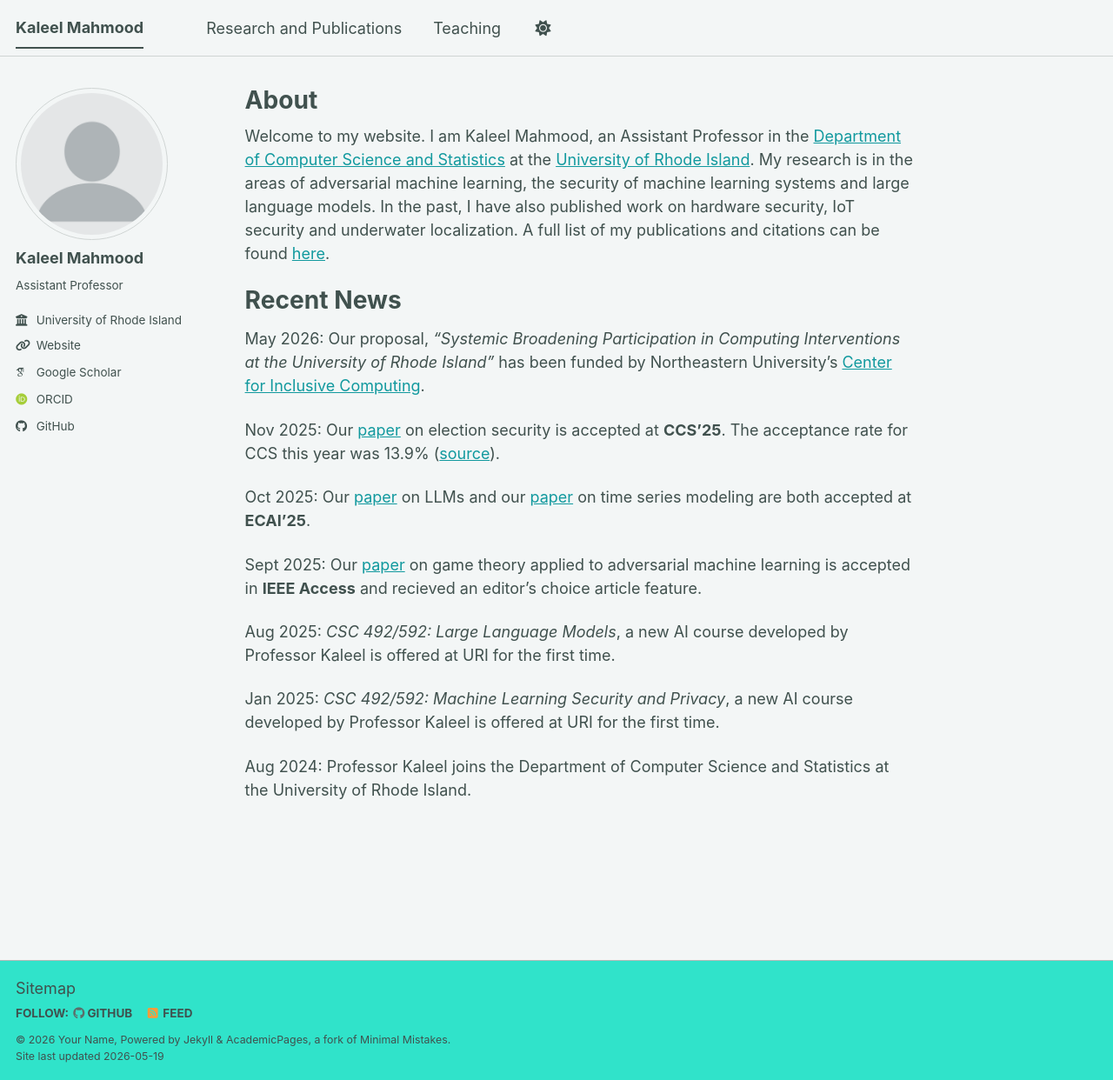
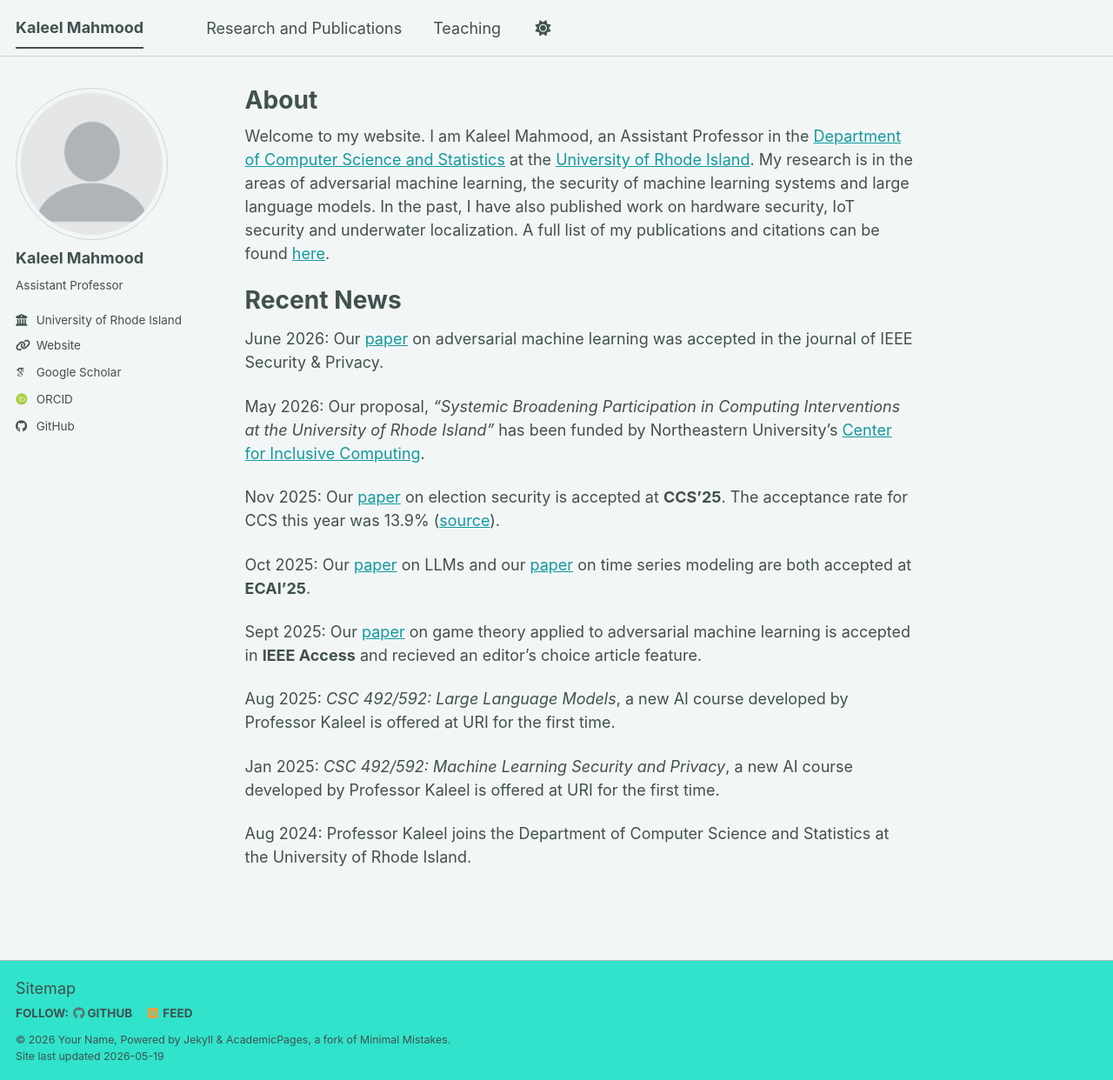
Before and after one commit to MetaMain/kaleel, a Jekyll site: the page built from _pages/about.md, in a window 1280 px wide and 1242 px high. Shown: the whole window at 87% size. Built offline with Jekyll 4.4.1, drawn with Linux system fonts in a browser that asks for light colours; some web fonts are replaced; a script bundle is joined from its source files by our own code; library files that are not in the unit come from our copies.

Commit message:
Update recent news section in about.md

```diff
--- a/_pages/about.md
+++ b/_pages/about.md
@@ -11,6 +11,8 @@ Welcome to my website. I am Kaleel Mahmood, an Assistant Professor in the [Depar
 
 Recent News
 ======
+June 2026: Our [paper](https://ieeexplore.ieee.org/abstract/document/11519507) on adversarial machine learning was accepted in the journal of IEEE Security & Privacy.
+
 May 2026: Our proposal, <em>"Systemic Broadening Participation in Computing Interventions at the University of Rhode Island"</em> has been funded by Northeastern University's [Center for Inclusive Computing](https://cic.northeastern.edu/).
 
 Nov 2025: Our [paper](https://arxiv.org/abs/2506.14582) on election security is accepted at <b>CCS'25</b>. The acceptance rate for CCS this year was 13.9% ([source](https://github.com/puzhuoliu/Computer-Security-Conference-Acceptance-Rate)).
```
